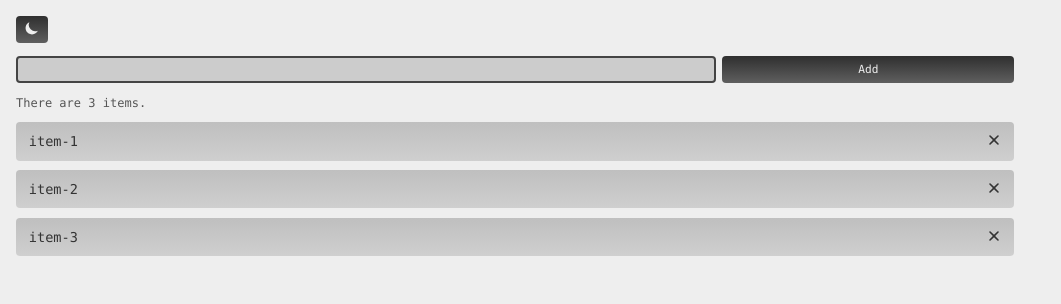
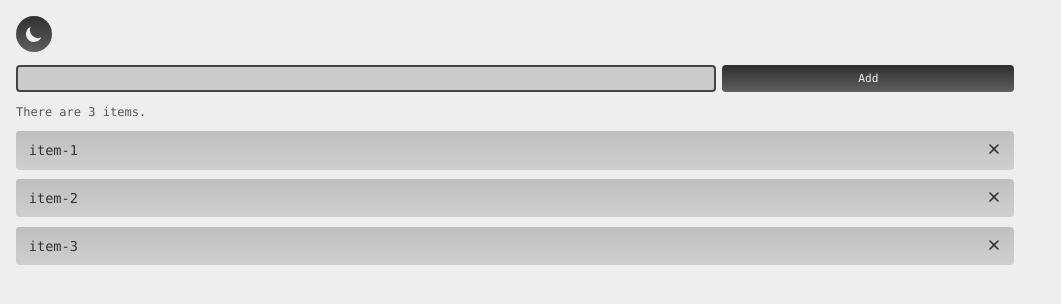
Before and after one commit to manangouhari/react-context-example, a React (Create React App) app: page / in a window 1280 px wide. Shown: the top 304 px of the page, without its empty margins (0-1061 px from the left). Built offline with nearby package versions, Linux system fonts and the light colour scheme.

Commit message:
ThemeToggle btn rounded.

```diff
--- a/src/styles.css
+++ b/src/styles.css
@@ -20,8 +20,18 @@ button {
 }
 
 .theme-btn {
-  border-radius: 4px;
+  border-radius: 50%;
+  display: flex;
+  justify-content: center;
+  align-items: center;
+  width: 36px;
+  height: 36px;
   border: none;
+}
+
+.theme-btn > svg {
+  height: 28px;
+  width: 28px;
 }
 
 .add-item {
```
